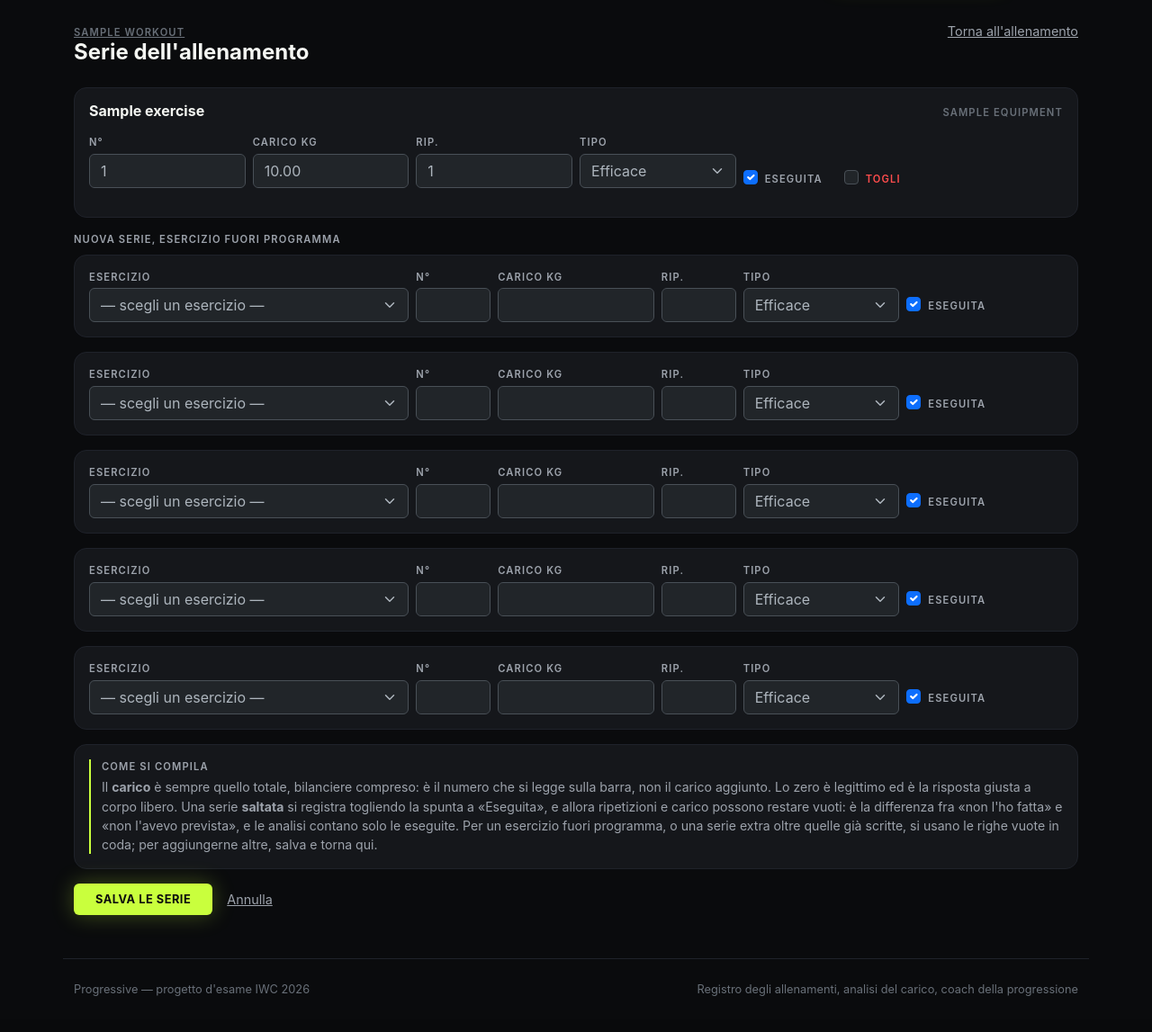
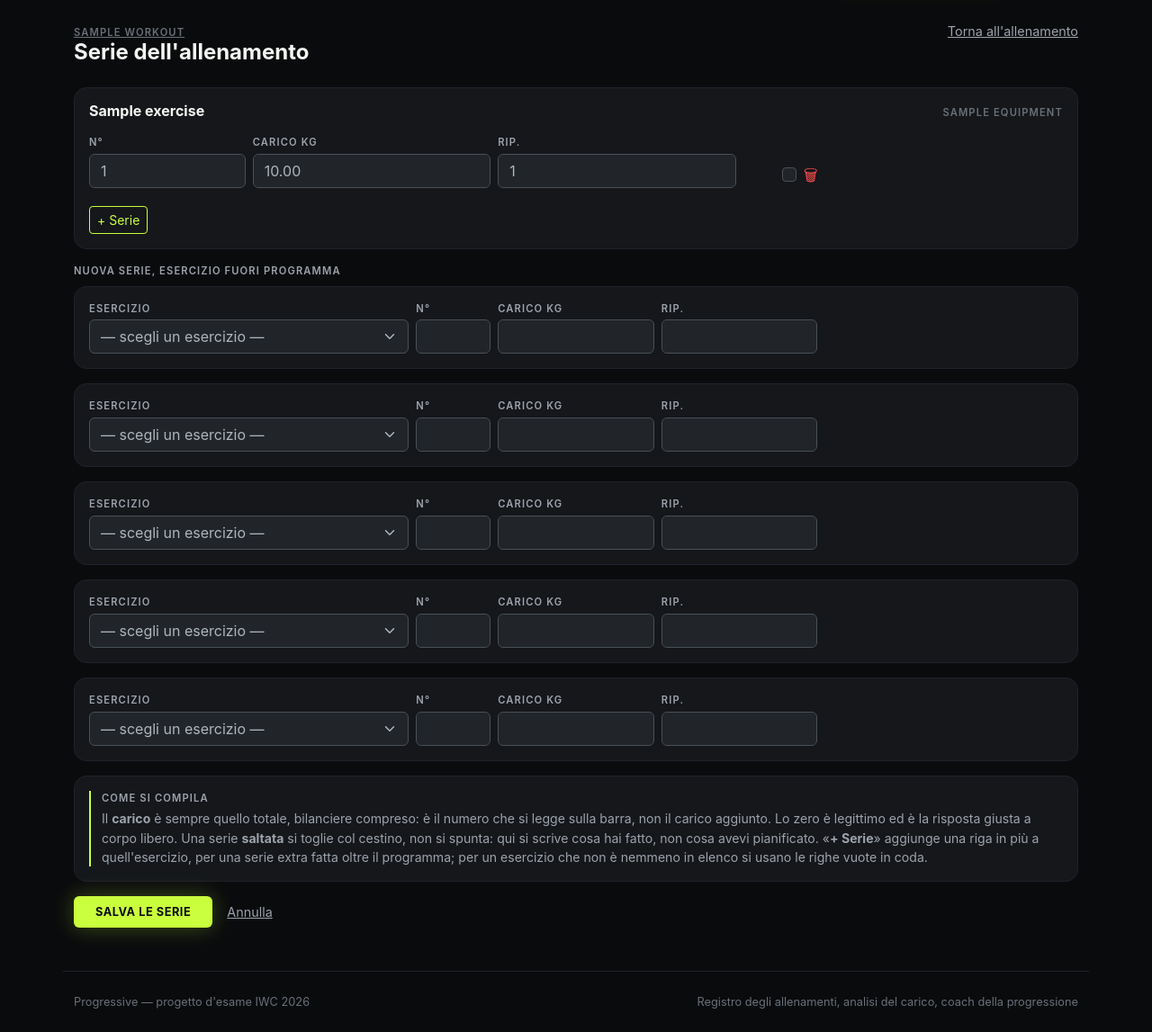
Before and after one commit to cavallinilorenzo/progressive-unimore-project, a Django app: page /allenamenti/1/serie/ in a window 1280 px wide. Shown: the part 61-1208 px from the top of the page at 90% size. Before the commit the page ends 1168 px from the top, so only its background shows below. Run offline with Django 5.2, Linux system fonts and the light colour scheme; a user stored in the database is signed in; tables that the repository leaves empty hold one stand-in row (values such as "Sample post").

Commit message:
Cestino e «+ Serie» al posto di «Eseguita»/«Togli» nella pagina serie
Su questa pagina una serie o si registra (con le sue ripetizioni) o si
toglie: il terzo stato «pianificata ma saltata» che «Eseguita»
rappresenta in "Modifica allenamento" non serve qui, dove si sta
scrivendo cosa si è fatto, non correggendo un piano vecchio. Il campo
resta nel modello e nel form, solo nascosto (is_completed.as_hidden):
le righe già salvate mantengono il loro valore vero.

Il cestino è lo stesso DELETE del formset, solo senza l'etichetta
«Togli». Il bottone «+ Serie» di un blocco aggiunge, senza salvare, una
riga in più per quell'esercizio: senza JavaScript un «aggiungi riga»
dinamico non esiste, ma un giro di pagina che aggiunge la riga ai dati
del POST e ridisegna il formset sì (_dati_con_riga_extra). Le righe così
aggiunte si riclassificano nel blocco del loro esercizio invece di
finire fra quelle «fuori programma» (_assegna_extra_ai_blocchi).

Co-Authored-By: Claude Sonnet 5 <noreply@anthropic.com>

```diff
--- a/training/templates/training/workout_sets.html
+++ b/training/templates/training/workout_sets.html
@@ -3,24 +3,32 @@
 `/allenamenti/<pk>/serie/` — il registro delle serie, e il formset più denso
 del progetto.
 
-Il raggruppamento in `blocchi` (`training.views.raggruppa_serie_del_formset`)
-è lo stesso di `workout_form.html`: una card per esercizio, le sue serie di
-fila e ordinate per `set_number`. Prima di questo raggruppamento la pagina
-mostrava le righe nell'ordine di default del modello — `set_number` — che
-mette in fila tutte le prime serie di ogni esercizio, poi tutte le seconde:
-leggibile per un totale, illeggibile per una correzione, dove le serie dello
-stesso esercizio vanno lette una dietro l'altra.
+Il raggruppamento in `blocchi` (`training.views.raggruppa_serie_del_formset`,
+poi `WorkoutSetsView._assegna_extra_ai_blocchi`) è imparentato con quello di
+`workout_form.html`: una card per esercizio, le sue serie di fila e ordinate
+per `set_number`. L'ordinamento di default del modello (`set_number`) le
+rimescolerebbe — prima tutte le prime serie di ogni esercizio, poi tutte le
+seconde: leggibile per un totale, illeggibile per una correzione.
 
-Nessun bottone «aggiungi riga» dentro un blocco, per la stessa ragione di
-`routine_exercises.html`: clonare una riga al volo e riscrivere `TOTAL_FORMS`
-è JavaScript applicativo, che il progetto non ha. Le cinque righe vuote in
-coda (`extra_forms`) restano il solo modo di aggiungere una serie non
-prevista dalla scheda — anche per un esercizio già in un blocco sopra.
+NIENTE «EESGUITA». A differenza di `workout_form.html`, qui una serie o si
+registra (con le sue ripetizioni) o si toglie col cestino: il terzo stato
+«pianificata ma saltata» che altrove passa dalla spunta «Eseguita» non è un
+caso che questa pagina debba distinguere — chi ha appena iniziato
+l'allenamento sta scrivendo cosa ha fatto, non correggendo un piano vecchio.
+Il campo resta nel modello e nel form (`is_completed.as_hidden`): le righe
+già salvate mantengono il loro valore vero, quelle nuove nascono a `True`.
 
-«Eseguita» è la casella che dà senso a tutto il resto: toglierla trasforma la
-riga in una serie saltata, e allora le ripetizioni non si pretendono più. È il
-vincolo `workout_set_completed_has_reps`, e il form lo dice in italiano prima
-che lo dica SQLite.
+IL CESTINO è lo stesso `riga.DELETE` di sempre, solo senza l'etichetta
+«Togli»: per una riga già salvata significa cancellarla al prossimo «Salva le
+serie», per una riga appena aggiunta col «+» significa lasciarla da parte
+senza scriverla.
+
+IL «+» di un blocco è un secondo bottone `submit` sulla stessa `<form>`
+(`WorkoutSetsView.PARAMETRO_AGGIUNGI`): senza JavaScript un «aggiungi riga»
+dinamico non esiste, ma un giro di pagina che aggiunge una riga ai dati del
+POST e ridisegna il formset — senza salvarlo — sì. Le cinque righe vuote in
+coda (`extra_forms`) restano il modo di registrare un esercizio fuori
+programma, cioè uno che non ha ancora un blocco.
 {% endcomment %}
 
 {% block title %}Serie di «{{ allenamento.title }}» — Progressive{% endblock %}
@@ -50,7 +58,7 @@ che lo dica SQLite.
   {% csrf_token %}
   {{ formset.management_form }}
 
-  {% if formset.non_form_errors %}
+  {% if mostra_errori and formset.non_form_errors %}
   <div class="card-ink p-3 mb-3">
     <div class="rail" style="border-color:var(--red)">
       <div class="eyebrow mb-1" style="color:var(--red)">Il formset non è valido</div>
@@ -74,46 +82,49 @@ che lo dica SQLite.
       {% comment %}
       `riga.id` è il campo nascosto su cui il formset distingue una riga
       esistente da una nuova: senza, il salvataggio duplica invece di
-      aggiornare. `exercise` è nascosto qui perché lo dice già l'intestazione
-      del blocco, non serve un secondo `<select>` per riga.
+      aggiornare. `exercise` è nascosto perché lo dice già l'intestazione del
+      blocco, e `is_completed` perché questa pagina non la mostra (vedi il
+      commento in cima al file) ma il valore vero va comunque trasportato.
       {% endcomment %}
       {% for nascosto in riga.hidden_fields %}{{ nascosto }}{% endfor %}
       {{ riga.exercise.as_hidden }}
+      {{ riga.is_completed.as_hidden }}
 
-      <div class="col-6 col-sm-3 col-md-2">
+      <div class="col-4 col-sm-2">
         <label class="eyebrow d-block mb-1">N&deg;</label>
         {{ riga.set_number }}
       </div>
-      <div class="col-6 col-sm-3 col-md-2">
+      <div class="col-4 col-sm-3">
         <label class="eyebrow d-block mb-1">Carico kg</label>
         {{ riga.weight }}
       </div>
-      <div class="col-6 col-sm-3 col-md-2">
+      <div class="col-4 col-sm-3">
         <label class="eyebrow d-block mb-1">Rip.</label>
         {{ riga.reps }}
       </div>
-      <div class="col-6 col-sm-3 col-md-2">
-        <label class="eyebrow d-block mb-1">Tipo</label>
-        {{ riga.set_type }}
-      </div>
-      <div class="col-12 col-md-4 d-flex align-items-center gap-4 mt-2 mt-md-0">
-        <div class="form-check mb-0">
-          {{ riga.is_completed }}
-          <label class="form-check-label eyebrow">Eseguita</label>
-        </div>
+      <div class="col-8 col-sm-3 d-none">{{ riga.set_type }}</div>
+      <div class="col-4 col-sm-1 d-flex align-items-center justify-content-end">
         <div class="form-check mb-0">
           {{ riga.DELETE }}
-          <label class="form-check-label eyebrow" style="color:var(--red)">Togli</label>
+          <label class="form-check-label" for="{{ riga.DELETE.id_for_label }}"
+                 title="Togli questa serie" style="color:var(--red);font-size:1.1rem">🗑</label>
         </div>
       </div>
 
+      {% if mostra_errori %}
       {% for campo in riga.visible_fields %}
       {% for errore in campo.errors %}
       <div class="col-12" style="color:var(--red);font-size:.8rem">{{ campo.label }}: {{ errore }}</div>
       {% endfor %}
       {% endfor %}
+      {% endif %}
     </div>
     {% endfor %}
+
+    <button type="submit" name="aggiungi_serie" value="{{ esercizio.pk }}"
+            class="btn btn-sm mt-1" style="color:var(--volt);border:1px solid var(--volt);background:transparent">
+      + Serie
+    </button>
   </div>
   {% endfor %}
 
@@ -122,8 +133,9 @@ che lo dica SQLite.
   {% for riga in extra_forms %}
   <div class="card-ink p-3 mb-3">
     {% for nascosto in riga.hidden_fields %}{{ nascosto }}{% endfor %}
+    {{ riga.is_completed.as_hidden }}
 
-    {% if riga.non_field_errors %}
+    {% if mostra_errori and riga.non_field_errors %}
     {% for errore in riga.non_field_errors %}
     <div class="mb-2" style="color:var(--red);font-size:.82rem">{{ errore }}</div>
     {% endfor %}
@@ -142,27 +154,20 @@ che lo dica SQLite.
         <label for="{{ riga.weight.id_for_label }}" class="eyebrow d-block mb-1">Carico kg</label>
         {{ riga.weight }}
       </div>
-      <div class="col-4 col-lg-1">
+      <div class="col-4 col-lg-2">
         <label for="{{ riga.reps.id_for_label }}" class="eyebrow d-block mb-1">Rip.</label>
         {{ riga.reps }}
       </div>
-      <div class="col-8 col-lg-2">
-        <label for="{{ riga.set_type.id_for_label }}" class="eyebrow d-block mb-1">Tipo</label>
-        {{ riga.set_type }}
-      </div>
-      <div class="col-4 col-lg-1">
-        <div class="form-check mb-2">
-          {{ riga.is_completed }}
-          <label for="{{ riga.is_completed.id_for_label }}" class="form-check-label eyebrow">Eseguita</label>
-        </div>
-      </div>
+      <div class="col-8 col-lg-2 d-none">{{ riga.set_type }}</div>
     </div>
 
+    {% if mostra_errori %}
     {% for campo in riga.visible_fields %}
     {% for errore in campo.errors %}
     <div class="mt-1" style="color:var(--red);font-size:.82rem">{{ campo.label }}: {{ errore }}</div>
     {% endfor %}
     {% endfor %}
+    {% endif %}
   </div>
   {% endfor %}
   {% endif %}
@@ -174,12 +179,11 @@ che lo dica SQLite.
         Il <strong>carico</strong> è sempre quello totale, bilanciere compreso:
         è il numero che si legge sulla barra, non il carico aggiunto. Lo zero è
         legittimo ed è la risposta giusta a corpo libero.
-        Una serie <strong>saltata</strong> si registra togliendo la spunta a
-        «Eseguita», e allora ripetizioni e carico possono restare vuoti: è la
-        differenza fra «non l'ho fatta» e «non l'avevo prevista», e le analisi
-        contano solo le eseguite. Per un esercizio fuori programma, o una serie
-        extra oltre quelle già scritte, si usano le righe vuote in coda; per
-        aggiungerne altre, salva e torna qui.
+        Una serie <strong>saltata</strong> si toglie col cestino, non si
+        spunta: qui si scrive cosa hai fatto, non cosa avevi pianificato.
+        «<strong>+ Serie</strong>» aggiunge una riga in più a quell'esercizio,
+        per una serie extra fatta oltre il programma; per un esercizio che
+        non è nemmeno in elenco si usano le righe vuote in coda.
       </div>
     </div>
   </div>
--- a/training/views.py
+++ b/training/views.py
@@ -1235,12 +1235,29 @@ class WorkoutSetsView(OwnerRequiredMixin, UpdateView):
     default del modello (`set_number`) le rimescolerebbe — prima tutte le
     serie 1 di ogni esercizio, poi tutte le serie 2. `order_by("pk")` qui sotto
     tiene l'ordine di creazione, che è l'ordine della scheda.
+
+    A differenza di `WorkoutUpdateView` questa pagina non mostra «Eseguita»:
+    qui una serie o si registra (con le sue ripetizioni) o si toglie col
+    cestino, e «saltata ma ancora pianificata» — il terzo stato che
+    «Eseguita» rappresenta altrove — non è un caso che passi da qui. Il campo
+    resta nel modello e nel form, solo nascosto (`is_completed.as_hidden`):
+    le righe già salvate mantengono il loro valore vero, quelle nuove nascono
+    a `True` come sempre.
+
+    Il bottone «+» di un blocco è un secondo submit sulla stessa `<form>`,
+    gestito da `_dati_con_riga_extra`: senza JavaScript un «aggiungi riga»
+    dinamico non esiste, ma un giro di pagina che aggiunge una riga ai dati
+    del POST e ricostruisce il formset — senza salvarlo — sì.
     """
 
     model = Workout
     fields = []
     context_object_name = "allenamento"
     template_name = "training/workout_sets.html"
+
+    #: Il nome del bottone «+ Aggiungi serie» di un blocco: il valore è il pk
+    #: dell'esercizio a cui la riga nuova appartiene.
+    PARAMETRO_AGGIUNGI = "aggiungi_serie"
 
     def get_formset_queryset(self):
         return self.object.sets.select_related("exercise__equipment").order_by("pk")
@@ -1253,13 +1270,49 @@ class WorkoutSetsView(OwnerRequiredMixin, UpdateView):
             instance=self.object, queryset=self.get_formset_queryset()
         )
         context["formset"] = formset
-        context["blocchi"], context["extra_forms"] = raggruppa_serie_del_formset(
-            formset
+        context.setdefault("mostra_errori", True)
+        blocchi, extra_forms = raggruppa_serie_del_formset(formset)
+        context["blocchi"], context["extra_forms"] = self._assegna_extra_ai_blocchi(
+            blocchi, extra_forms
         )
         return context
+
+    @staticmethod
+    def _assegna_extra_ai_blocchi(blocchi, extra_forms):
+        """Le righe extra il cui `exercise` punta già a un blocco tornano lì.
+
+        È il caso di una riga nata dal bottone «+»: non ha `pk`, quindi
+        `raggruppa_serie_del_formset` la vedrebbe come «fuori programma», ma
+        il suo `exercise` è già quello di un blocco esistente, ed è lì che
+        deve comparire — non in coda insieme alle righe davvero senza
+        esercizio.
+        """
+        per_esercizio = {esercizio.pk: (esercizio, righe) for esercizio, righe in blocchi}
+        rimaste = []
+        for riga in extra_forms:
+            valore = riga["exercise"].value()
+            pk_scelto = int(valore) if valore else None
+            if pk_scelto in per_esercizio:
+                per_esercizio[pk_scelto][1].append(riga)
+            else:
+                rimaste.append(riga)
+        return list(per_esercizio.values()), rimaste
 
     def post(self, request, *args, **kwargs):
         self.object = self.get_object()
+
+        if self.PARAMETRO_AGGIUNGI in request.POST:
+            formset = WorkoutSetFormSet(
+                self._dati_con_riga_extra(request.POST), instance=self.object
+            )
+            # Non è un tentativo di salvataggio: mostrare gli errori qui
+            # segnalerebbe alla riga appena nata, ancora vuota, che le
+            # mancano le ripetizioni prima che l'utente abbia potuto
+            # scriverle.
+            return self.render_to_response(
+                self.get_context_data(formset=formset, mostra_errori=False)
+            )
+
         formset = WorkoutSetFormSet(request.POST, instance=self.object)
 
         if not formset.is_valid():
@@ -1268,6 +1321,45 @@ class WorkoutSetsView(OwnerRequiredMixin, UpdateView):
         formset.save()
         messages.success(request, "Le serie dell'allenamento sono aggiornate.")
         return redirect("training:workout-detail", pk=self.object.pk)
+
+    def _dati_con_riga_extra(self, post):
+        """I dati del POST con una riga vuota in più per l'esercizio del «+».
+
+        Non salva niente: prende gli stessi dati che l'utente ha già scritto
+        nelle altre righe, ci aggiunge una riga nuova numerata dopo l'ultima
+        serie di quell'esercizio e col carico dell'ultima come punto di
+        partenza, e alza `TOTAL_FORMS` di conseguenza. Il formset che nasce
+        da questi dati è bound ma non viene mai validato né salvato qui: la
+        pagina si limita a ridisegnarsi con la riga in più, e il salvataggio
+        vero resta un giro di «Salva le serie» a parte.
+        """
+        prefix = WorkoutSetFormSet.get_default_prefix()
+        dati = post.copy()
+        esercizio_id = post[self.PARAMETRO_AGGIUNGI]
+        totale = int(dati[f"{prefix}-TOTAL_FORMS"])
+
+        numeri = []
+        pesi = []
+        for indice in range(totale):
+            if dati.get(f"{prefix}-{indice}-exercise") != esercizio_id:
+                continue
+            numero = dati.get(f"{prefix}-{indice}-set_number", "")
+            if numero.isdigit():
+                numeri.append(int(numero))
+            peso = dati.get(f"{prefix}-{indice}-weight")
+            if peso:
+                pesi.append(peso)
+
+        nuovo = totale
+        dati[f"{prefix}-{nuovo}-id"] = ""
+        dati[f"{prefix}-{nuovo}-exercise"] = esercizio_id
+        dati[f"{prefix}-{nuovo}-set_number"] = str(max(numeri, default=0) + 1)
+        dati[f"{prefix}-{nuovo}-reps"] = ""
+        dati[f"{prefix}-{nuovo}-weight"] = pesi[-1] if pesi else ""
+        dati[f"{prefix}-{nuovo}-set_type"] = WorkoutSet.SetType.WORKING
+        dati[f"{prefix}-{nuovo}-is_completed"] = "on"
+        dati[f"{prefix}-TOTAL_FORMS"] = str(totale + 1)
+        return dati
 
 
 class WorkoutSaveAsRoutineView(OwnerRequiredMixin, SingleObjectMixin, View):
```
